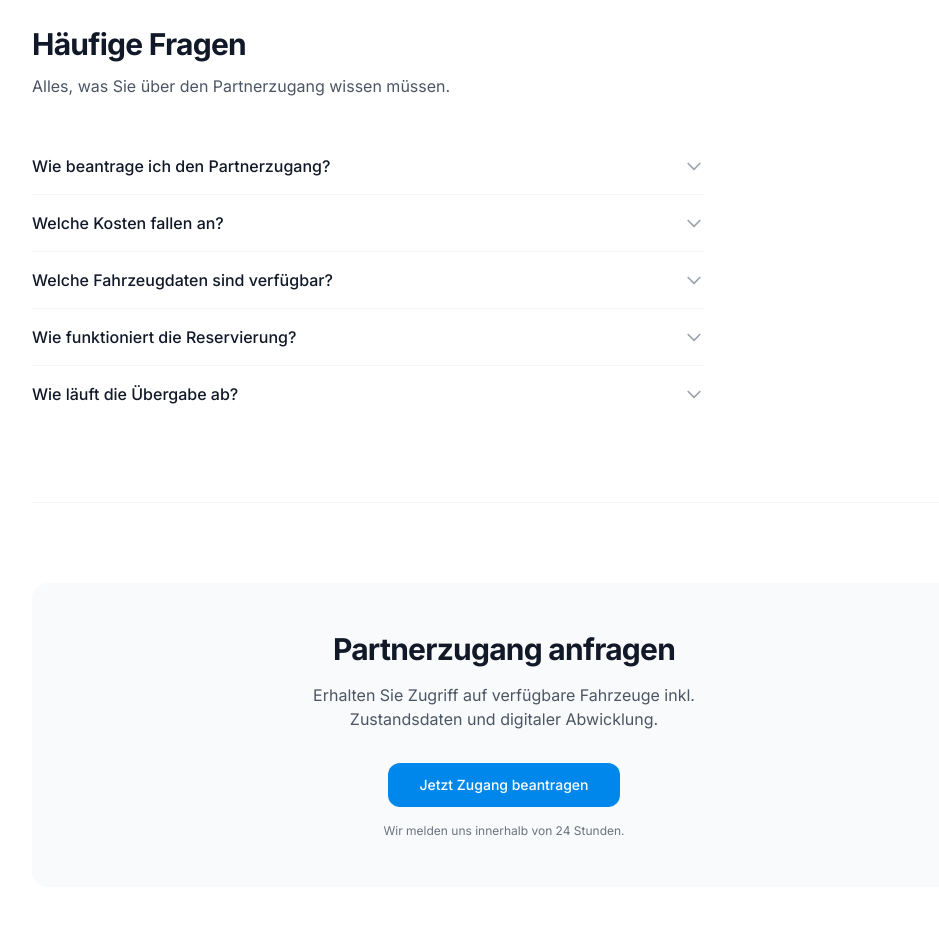
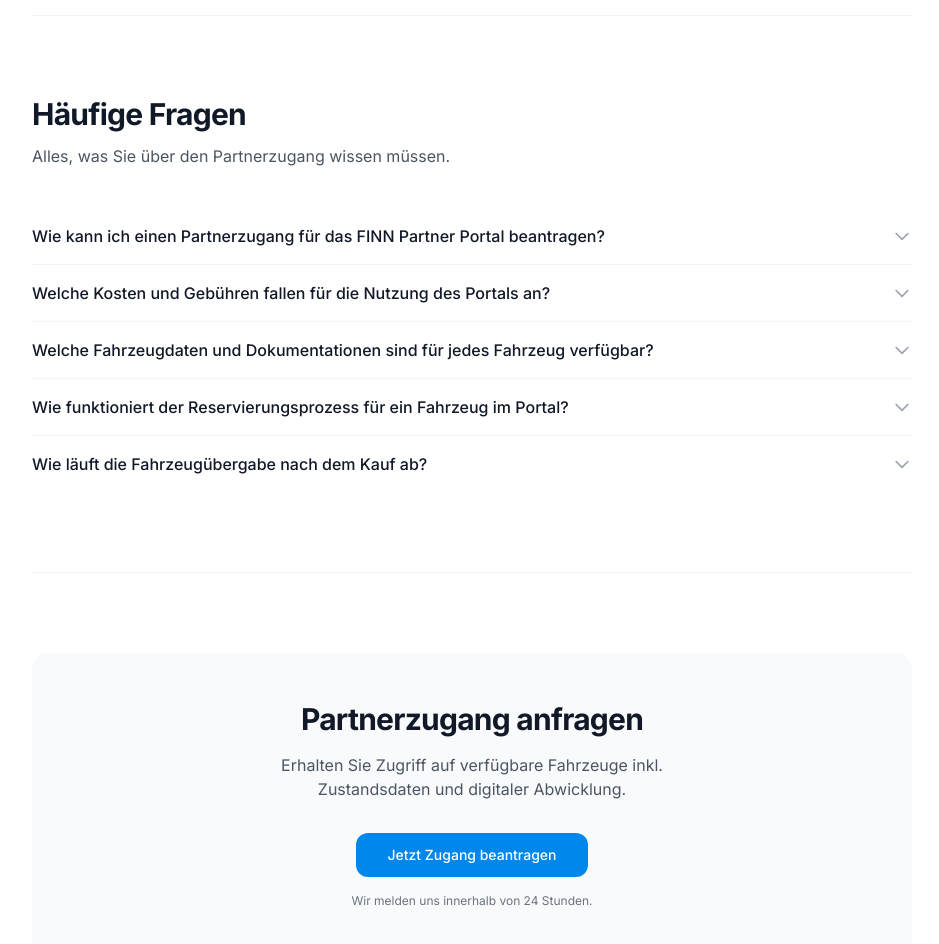
Before and after one commit to lucymueller-REM/finn-partner-portal, a Next.js app: page /buyer in a window 1280 px wide. Shown: the part 2660-3604 px from the top of the page, without its empty margins (240-1179 px from the left). Built offline with nearby package versions, Linux system fonts and the light colour scheme.

Commit message:
Update: More right padding, wider FAQ section, longer question titles
Co-authored-by: Cursor <cursoragent@cursor.com>

```diff
--- a/app/buyer/page.tsx
+++ b/app/buyer/page.tsx
@@ -158,23 +158,23 @@ function ProcessTimeline({ activeStep }: { activeStep: number }) {
 
 const faqItems = [
   {
-    q: "Wie beantrage ich den Partnerzugang?",
+    q: "Wie kann ich einen Partnerzugang für das FINN Partner Portal beantragen?",
     a: "Über das Formular auf dieser Seite. Wir prüfen Ihren Gewerbenachweis und schalten Sie innerhalb von 24 Stunden frei.",
   },
   {
-    q: "Welche Kosten fallen an?",
+    q: "Welche Kosten und Gebühren fallen für die Nutzung des Portals an?",
     a: "Die Registrierung ist kostenfrei. Gebühren fallen erst beim Fahrzeugkauf an und sind transparent im Portal einsehbar.",
   },
   {
-    q: "Welche Fahrzeugdaten sind verfügbar?",
+    q: "Welche Fahrzeugdaten und Dokumentationen sind für jedes Fahrzeug verfügbar?",
     a: "Für jedes Fahrzeug: Zustandsberichte, Laufleistung, Servicehistorie, Fotos und alle relevanten Dokumente.",
   },
   {
-    q: "Wie funktioniert die Reservierung?",
+    q: "Wie funktioniert der Reservierungsprozess für ein Fahrzeug im Portal?",
     a: "Per Klick im Portal. Es gibt kein Bieterverfahren – Sie reservieren direkt zum angezeigten Preis.",
   },
   {
-    q: "Wie läuft die Übergabe ab?",
+    q: "Wie läuft die Fahrzeugübergabe nach dem Kauf ab?",
     a: "Komplett digital: Vertrag, Rechnung und Übergabeprotokoll werden online abgewickelt. Abholung oder Lieferung nach Vereinbarung.",
   },
 ];
@@ -362,7 +362,7 @@ export default function BuyerPage() {
         {/* ═══════════════════════════════════════════════════════════════════
            TWO-COLUMN LAYOUT: TOC (left) + Content (right)
            ═══════════════════════════════════════════════════════════════════ */}
-        <div className="mx-auto max-w-screen-2xl pl-4 pr-8 sm:pl-6 sm:pr-12 lg:pr-16">
+        <div className="mx-auto max-w-screen-2xl pl-4 pr-12 sm:pl-6 sm:pr-20 lg:pr-32">
           <div className="xl:grid xl:grid-cols-[200px_1fr] xl:gap-12">
             {/* LEFT: Sticky TOC (xl+ only) */}
             <aside className="hidden xl:block">
@@ -560,7 +560,7 @@ export default function BuyerPage() {
                   <p className="mt-3 max-w-xl text-gray-600">
                     Alles, was Sie über den Partnerzugang wissen müssen.
                   </p>
-                  <div className="mt-10 max-w-2xl">
+                  <div className="mt-10 max-w-4xl">
                     <FaqAccordion />
                   </div>
                 </ScrollReveal>
--- a/app/supplier/page.tsx
+++ b/app/supplier/page.tsx
@@ -158,23 +158,23 @@ function ProcessTimeline({ activeStep }: { activeStep: number }) {
 
 const faqItems = [
   {
-    q: "Welche Fahrzeugtypen können wir vermarkten?",
+    q: "Welche Fahrzeugtypen können wir über das FINN Partner Portal vermarkten?",
     a: "Alle Fahrzeugtypen aus Flotten, Leasing-Rückläufern oder Mietwagen. Wir fokussieren uns auf junge Gebrauchtwagen bis ca. 24 Monate.",
   },
   {
-    q: "Wie funktioniert die technische Anbindung?",
+    q: "Wie funktioniert die technische Anbindung an das Partner Portal?",
     a: "Wir bieten eine REST-API für automatisierten Datenaustausch oder alternativ einen manuellen Upload via Dashboard.",
   },
   {
-    q: "Welche Händler kaufen über die Plattform?",
+    q: "Welche Händler kaufen Fahrzeuge über die Plattform?",
     a: "Über 1.200 verifizierte Gewerbehändler in Deutschland – vom Markenhändler bis zum spezialisierten Gebrauchtwagenhandel.",
   },
   {
-    q: "Wie werden Restwerte gesteuert?",
+    q: "Wie werden Restwerte und Preise für die Fahrzeuge gesteuert?",
     a: "Sie behalten volle Kontrolle über Preise. Wir liefern Marktdaten und Empfehlungen zur optimalen Preisgestaltung.",
   },
   {
-    q: "Welche Reportings sind verfügbar?",
+    q: "Welche Reportings und Analysen sind für Einlieferer verfügbar?",
     a: "Echtzeit-Dashboards zu Absatz, Standzeiten, Restwertentwicklung und Händlerperformance.",
   },
 ];
@@ -361,7 +361,7 @@ export default function SupplierPage() {
         {/* ═══════════════════════════════════════════════════════════════════
            TWO-COLUMN LAYOUT: TOC (left) + Content (right)
            ═══════════════════════════════════════════════════════════════════ */}
-        <div className="mx-auto max-w-screen-2xl pl-4 pr-8 sm:pl-6 sm:pr-12 lg:pr-16">
+        <div className="mx-auto max-w-screen-2xl pl-4 pr-12 sm:pl-6 sm:pr-20 lg:pr-32">
           <div className="xl:grid xl:grid-cols-[200px_1fr] xl:gap-12">
             {/* LEFT: Sticky TOC (xl+ only) */}
             <aside className="hidden xl:block">
@@ -559,7 +559,7 @@ export default function SupplierPage() {
                   <p className="mt-3 max-w-xl text-gray-600">
                     Alles, was Sie über die Zusammenarbeit wissen müssen.
                   </p>
-                  <div className="mt-10 max-w-2xl">
+                  <div className="mt-10 max-w-4xl">
                     <FaqAccordion />
                   </div>
                 </ScrollReveal>
```
